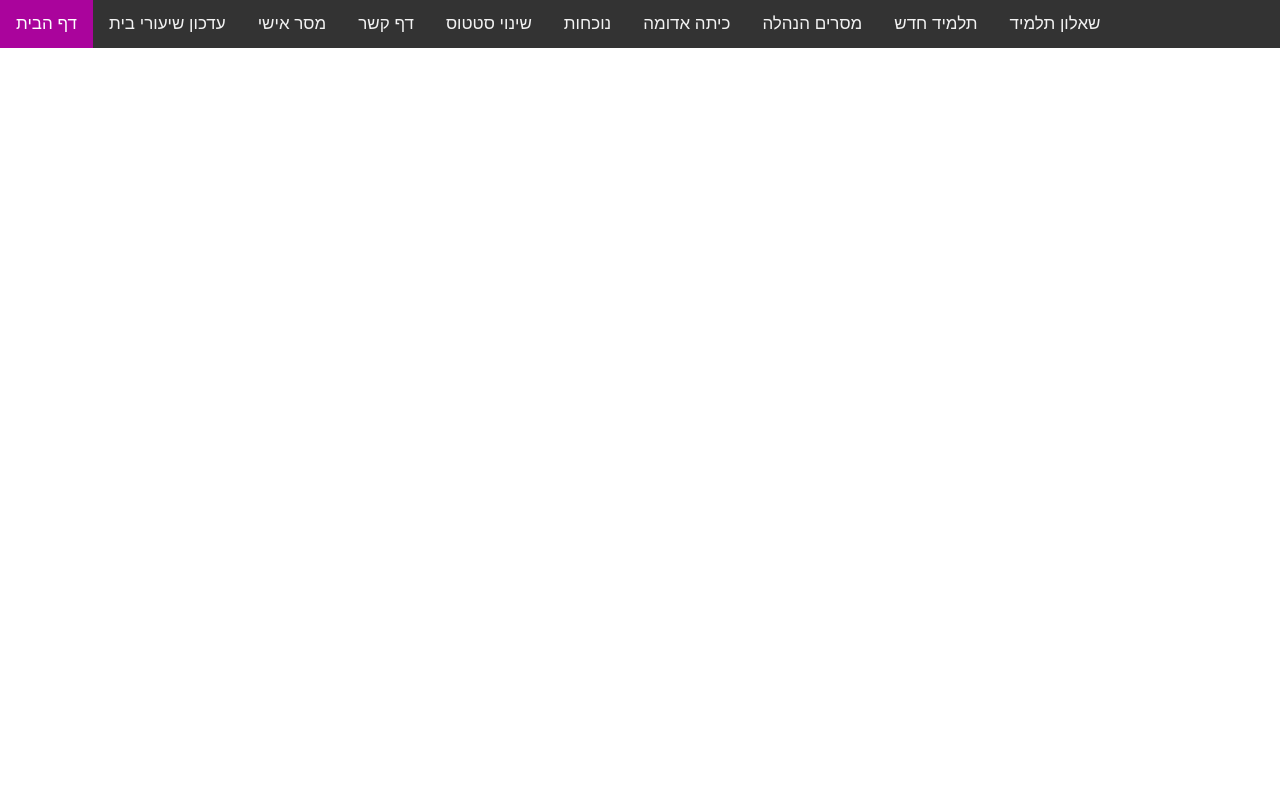
After one commit to itaybe6/Corona-Project, a Django app: template users/templates/teacher/hellote.html in a window 1280 px wide. The commit adds this page. Run offline with Django 3.2, Linux system fonts and the light colour scheme; the template is opened without the code that fills it, so the values that code supplies are empty.

Commit message:
CHENGE AND CREAT NEW HOME FOR USER

```diff
--- /dev/null
+++ b/users/templates/teacher/hellote.html
@@ -0,0 +1,51 @@
+<html>
+<head>
+<meta name="viewport" content="width=device-width, initial-scale=1">
+<style>
+body {
+  margin: 0;
+  font-family: Arial, Helvetica, sans-serif;
+}
+
+.topnav {
+  overflow: hidden;
+  background-color: #333;
+}
+
+.topnav a {
+  float: left;
+  color: #f2f2f2;
+  text-align: center;
+  padding: 14px 16px;
+  text-decoration: none;
+  font-size: 17px;
+}
+
+.topnav a:hover {
+  background-color: #ddd;
+  color: black;
+}
+
+.topnav a.active {
+  background-color: #aa049c;
+  color: white;
+}
+</style>
+</head>
+<body>
+
+<div class="topnav">
+  <a class="active" href="#">דף הבית</a>
+  <a href="#news">עדכון שיעורי בית</a>
+  <a href="#contact">מסר אישי </a>
+  <a href="#about">דף קשר</a>
+  <a href="#contact">שינוי סטטוס </a>
+  <a href="#about">נוכחות </a>
+  <a href="#about">כיתה אדומה</a>
+  <a href="#contact">מסרים הנהלה </a>
+  <a href="#about">תלמיד חדש </a>
+  <a href="#about">שאלון תלמיד </a>
+</div>
+
+</body>
+</html>
--- a/users/templates/teacher/signup.html
+++ b/users/templates/teacher/signup.html
@@ -8,6 +8,7 @@ body{
   background-repeat: no-repeat;
   background-attachment: fixed;
   background-size: 100% 100%;
+
 }
 .container {
     padding: 50px;
```
Also changed, not shown: users/templates/manager/helloma.html (added, +49 -0 lines), users/templates/student/hellostu.html (added, +51 -0 lines).
